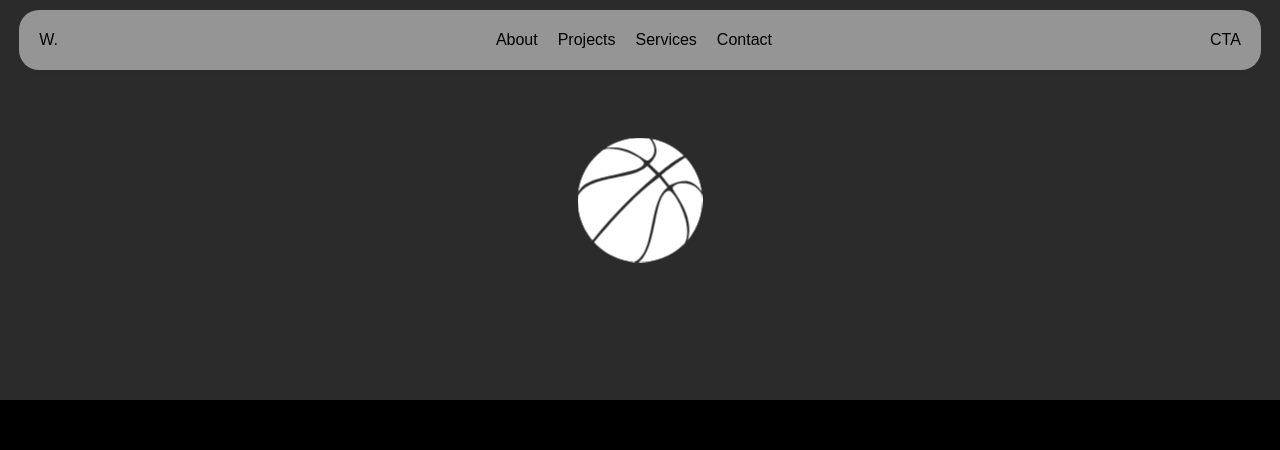
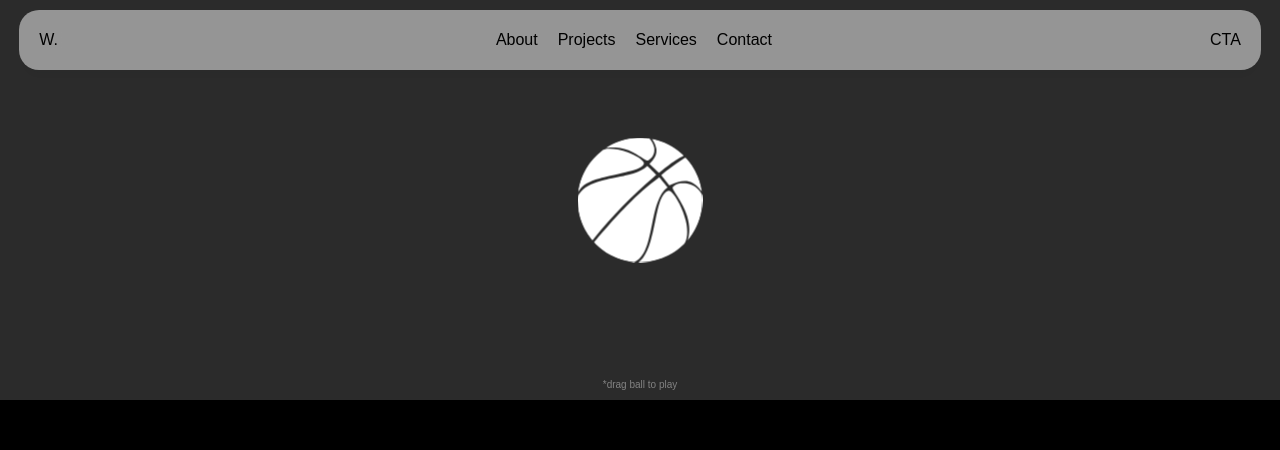
Before and after one commit to AgyapalSingh/next-learning-project, a Next.js app: page /projects in a window 1280 px wide. Shown: the top 450 px of the page. Built offline with nearby package versions, Linux system fonts and the light colour scheme; a web font is replaced by a local one.

Commit message:
Drag Message added

```diff
--- a/app/Components/ProjectPage/ProjectHeroSection.jsx
+++ b/app/Components/ProjectPage/ProjectHeroSection.jsx
@@ -117,6 +117,7 @@ export const ProjectHeroSection = () => {
           src="/ball-white.svg"
           alt="Bouncing Ball"
         />
+        <span className="drag-message">*drag ball to play</span>
       </div>
       <div className="project-hero-section-content">
         <h1 className="project-hero-section-title">Our Projects</h1>
--- a/app/globals.css
+++ b/app/globals.css
@@ -661,6 +661,7 @@ header {
   overflow: hidden;
   background-color: rgb(43, 43, 43);
   z-index: 1;
+  position: relative;
 }
 
 .ball {
@@ -670,6 +671,15 @@ header {
   box-sizing: border-box;
   will-change: transform;
   position: absolute;
+}
+.drag-message{
+  position: absolute;
+  bottom: 10px;
+  right: 50%;
+  transform: translateX(50%);
+  color: rgb(131, 131, 131);
+  font-size: 10px;
+  font-family: var(--tertiary-font-fam);
 }
 .project-hero-section-content {
   height: 50%;
@@ -706,7 +716,7 @@ header {
   }
 
   .project-hero-section-title {
-    font-size: 18px;
+    font-size: 24px;
   }
 
   .project-hero-section-description {
```
